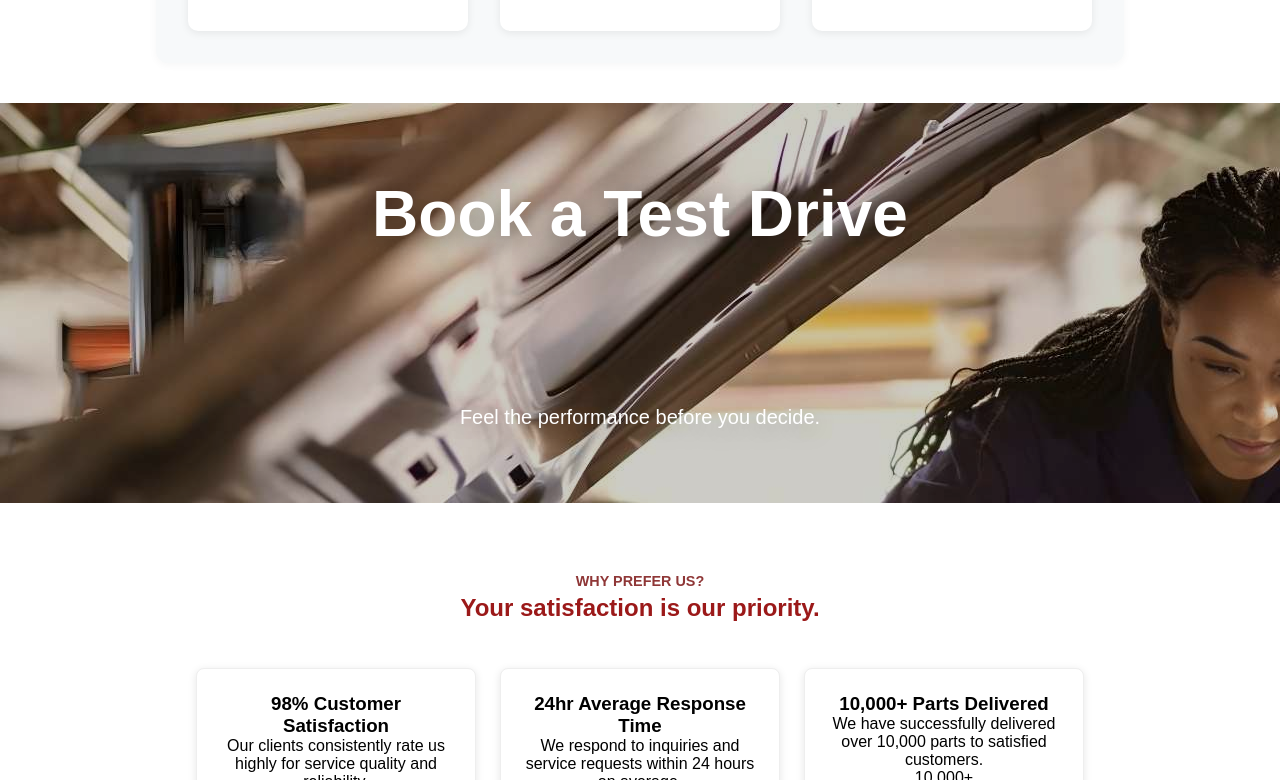
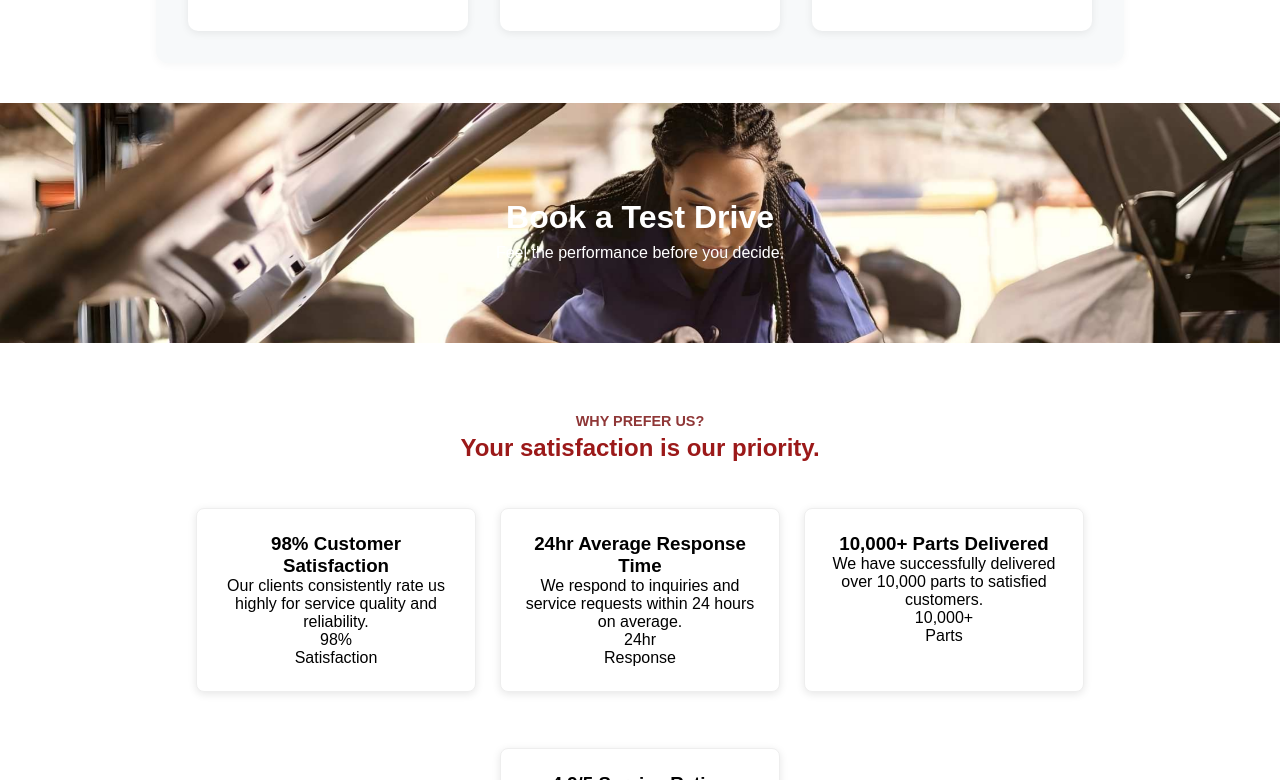
Before and after one commit to Lebit009/automotiesite, a React (Vite) app: page / in a window 1280 px wide. Shown: the part 860-1640 px from the top of the page. Built offline with nearby package versions, Linux system fonts and the light colour scheme.

Commit message:
products almost done

```diff
--- a/src/css/Navbar.css
+++ b/src/css/Navbar.css
@@ -2,7 +2,7 @@
   display: flex;
   align-items: center;
   justify-content: space-between;
-  background: linear-gradient(to bottom, #9525ff 0%, transparent 100%);
+  background: linear-gradient(to bottom, #41126d 0%, transparent 100%);
   color: rgb(255, 255, 255);
   padding: 1rem 8%;
   position: fixed;
--- a/src/css/Parallax.css
+++ b/src/css/Parallax.css
@@ -1,54 +1,70 @@
 .px-section {
   position: relative;
-  height: 50vh;
-  overflow: visible;
+  width: 100%;
+  height: 30vh; /* reduced height */
+  overflow: hidden;
+  display: flex;
+  justify-content: center;
+  align-items: center;
+  color: #fff;
 }
 
 .px-viewport {
-  position: sticky;
-  top: 0;
-  height: 50vh;
-  overflow: hidden;
-  z-index: 2;
+  position: relative;
+  width: 100%;
+  height: 100%;
 }
 
 .px-layer {
   position: absolute;
-  inset: 0;
-  will-change: transform;
-  transform: translateY(0);
-  z-index: 1;
+  top: 0;
+  left: 0;
+  width: 100%;
+  height: 100%;
+  overflow: hidden;
+  z-index: -1;
 }
 
-.px-bg {
+.px-bg img {
   position: absolute;
-  inset: 0;
-  background-size: cover;
-  background-position: center;
-  filter: brightness(.8);
-  transform: translateZ(0);
-  height: 100%;
+  top: 0;
+  left: 0;
   width: 100%;
+  height: 140%;
+  object-fit: cover;
+  transform: translateY(0);
+  will-change: transform;
 }
 
-/* Foreground content sits above */
 .px-content {
   position: relative;
-  z-index: 3;
-  display: grid;
-  place-items: center;
-  height: 50vh;
+  z-index: 2;
+  margin-top: 10vh;
   text-align: center;
-  color: #fff;
-  padding: 0 1rem;
-  text-shadow: 0 6px 24px rgba(0,0,0,.35);
+  padding: 1rem;
 }
 
 .px-content h1 {
-  font-size: clamp(2rem, 5vw, 4rem);
-  margin: 0 0 .5rem;
+  font-size: 2rem;
+  font-weight: 700;
+  margin-bottom: 0.5rem;
 }
+
 .px-content p {
-  font-size: clamp(1rem, 2.2vw, 1.25rem);
-  margin: 0;
+  font-size: 1rem;
 }
+
+.px-bg img {
+  transform: translateY(calc(var(--scroll, 0) * 0.3));
+  transition: transform 0.1s linear;
+}
+
+
+@media (max-width: 768px) {
+  .px-content h1 {
+    font-size: 2rem;
+  }
+  .px-content p {
+    font-size: 1rem;
+  }
+}
--- a/src/css/Product.css
+++ b/src/css/Product.css
@@ -11,7 +11,7 @@
   width: 250px;
   border-right: 2px solid #ddd;
   padding-right: 20px;
-  margin-left: 6%;
+  margin-left: 40%;
 }
 
 .search-bar {
@@ -50,6 +50,8 @@
   grid-template-columns: repeat(auto-fit, minmax(220px, 1fr));
   gap: 20px;
   padding: 20px;
+  margin-left: 10%;
+  margin-right: 8%;
 }
 
 .product-card {
@@ -134,10 +136,15 @@
 }
 
 @media (max-width: 600px) {
+  .product-grid{
+    display: flex;
+    flex-wrap: wrap;
+    justify-content: space-between;
+     margin: 0;
+  }
   .product-card {
-    width: 100%;
-    min-width: 0;
-    margin: 0 auto;
+    width: 220px;
+
   }
   .products-sidebar {
     padding-bottom: 10px;
```
Also changed, not shown: src/assets/img/back.png.
